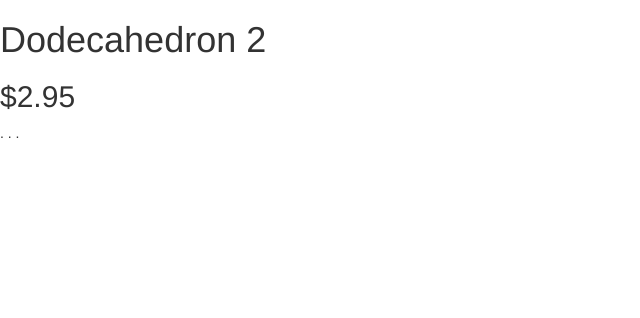
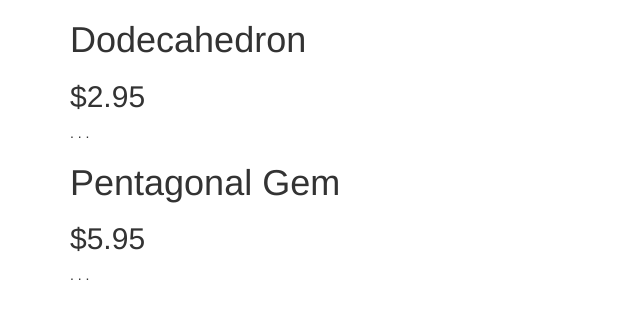
Before and after one commit to j-hannes/flatlander-store, a website: page app/index.html in a window 1280 px wide. Shown: the whole page, without its empty margins (0-640 px from the left). Drawn offline with Linux system fonts and the light colour scheme.

Commit message:
Add multiple items

```diff
--- a/app/app.js
+++ b/app/app.js
@@ -3,12 +3,21 @@
 (function() {
   var app = angular.module('store', []);
   app.controller('StoreController', function() {
-    this.product = gem;
+    this.products = gems;
   });
 
-  var gem = {
-    name: 'Dodecahedron 2',
-    price: 2.95,
-    description: '. . .'
-  };
+  var gems = [
+    {
+      name: 'Dodecahedron',
+      price: 2.95,
+      description: '. . .',
+      canPurchase: true
+    },
+    {
+      name: 'Pentagonal Gem',
+      price: 5.95,
+      description: '. . .',
+      canPurchase: false
+    }
+  ];
 })();
--- a/app/index.html
+++ b/app/index.html
@@ -6,10 +6,13 @@
   <link rel="stylesheet" href="bootstrap.min.css">
 </head>
 <body ng-cloak>
-  <div ng-controller="StoreController as store">
-    <h1>{{store.product.name}}</h1>
-    <h2>${{store.product.price}}</h2>
-    <p>{{store.product.description}}</p>
+  <div class="container" ng-controller="StoreController as store">
+    <div ng-repeat="product in store.products">
+      <h1> {{product.name}} </h1>
+      <h2> ${{product.price}} </h2>
+      <p> {{product.description}} </p>
+      <button ng-show="store.product.canPurchase"> Add to Cart </button>
+    </div>
   </div>
   <script src="angular.min.js"></script>
   <script src="app.js"></script>
```
